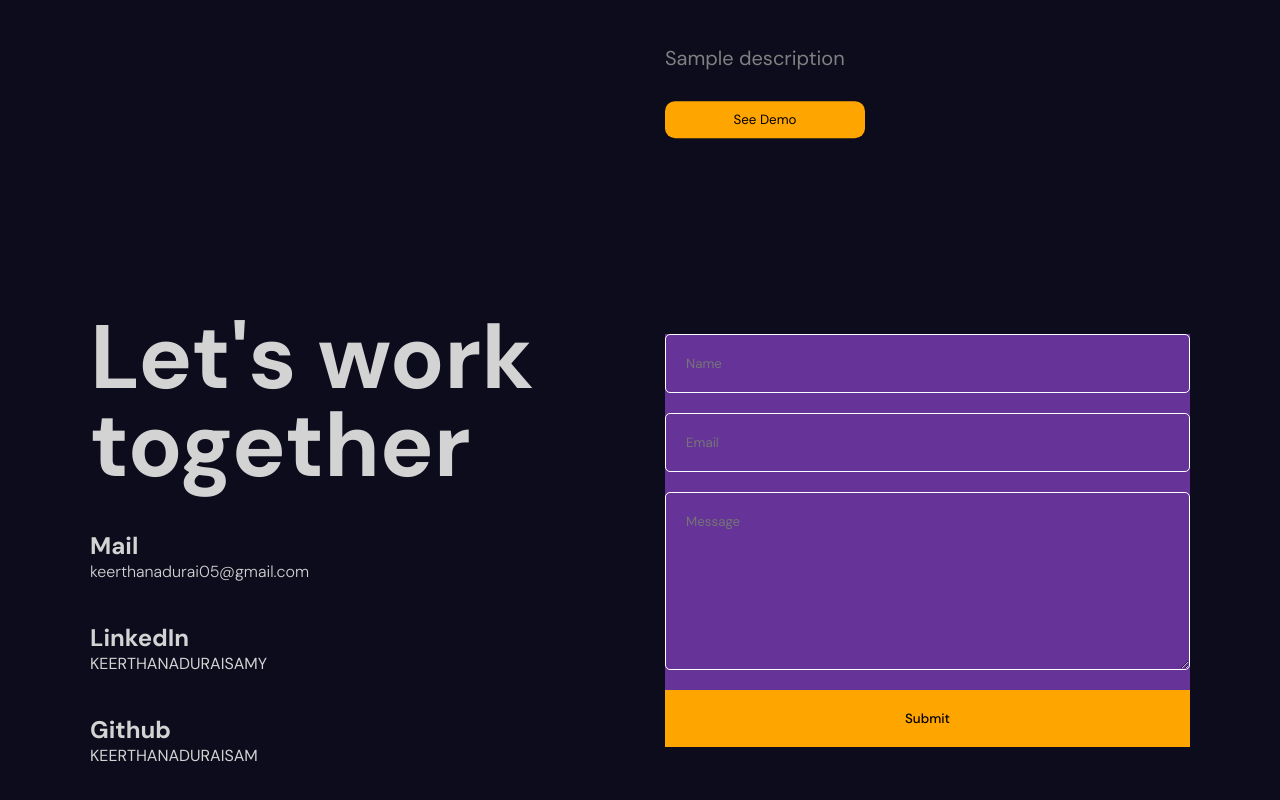
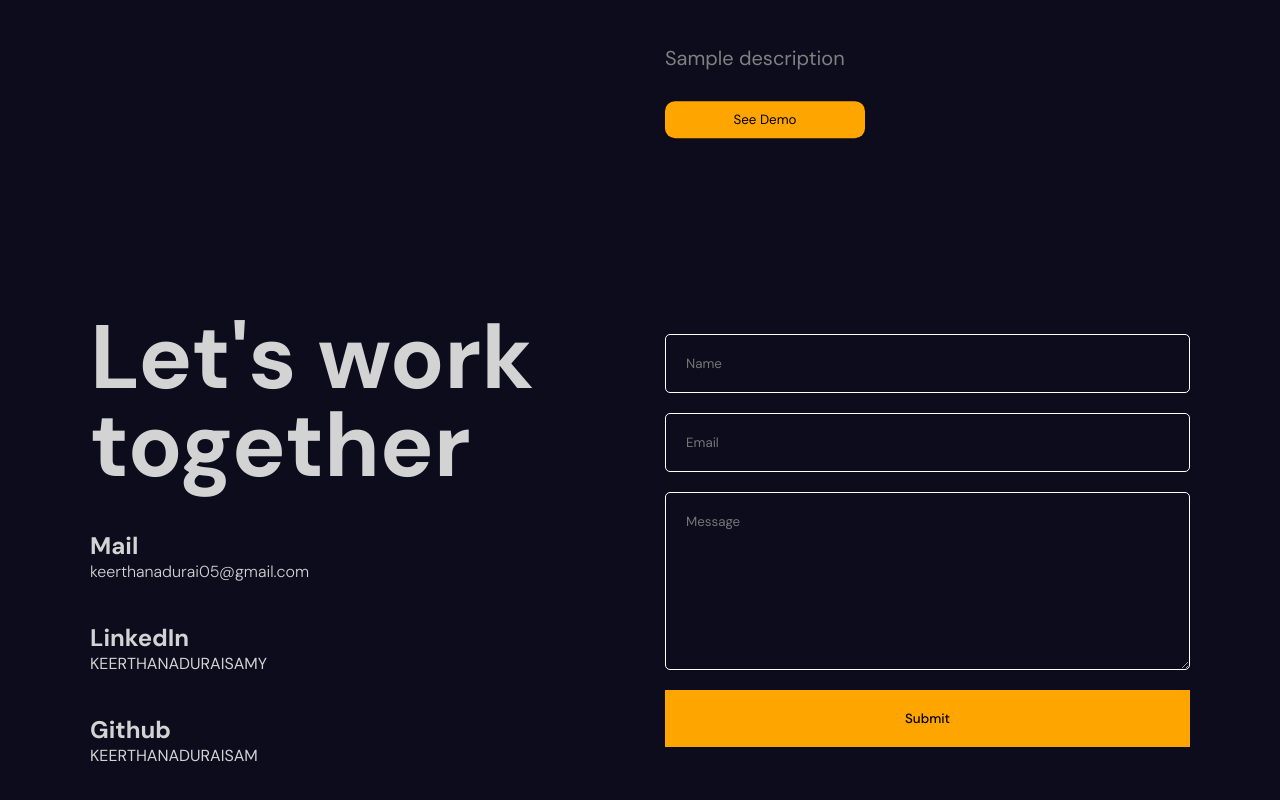
Before and after one commit to KEERTHANADURAISAM/KeerthanaDuraisamy-Portfolio, a React (Vite) app: page / in a window 1280 px wide. Shown: the part 6423-7223 px from the top of the page. Built offline with nearby package versions, Linux system fonts and the light colour scheme.

Commit message:
contact page

```diff
--- a/src/components/contact/Contact.scss
+++ b/src/components/contact/Contact.scss
@@ -41,7 +41,6 @@
   .formContainer {
     flex: 1;
     position: relative;
-background-color: rebeccapurple;
     @include mobile{
        padding: 50px;
        width: 100%;
```
